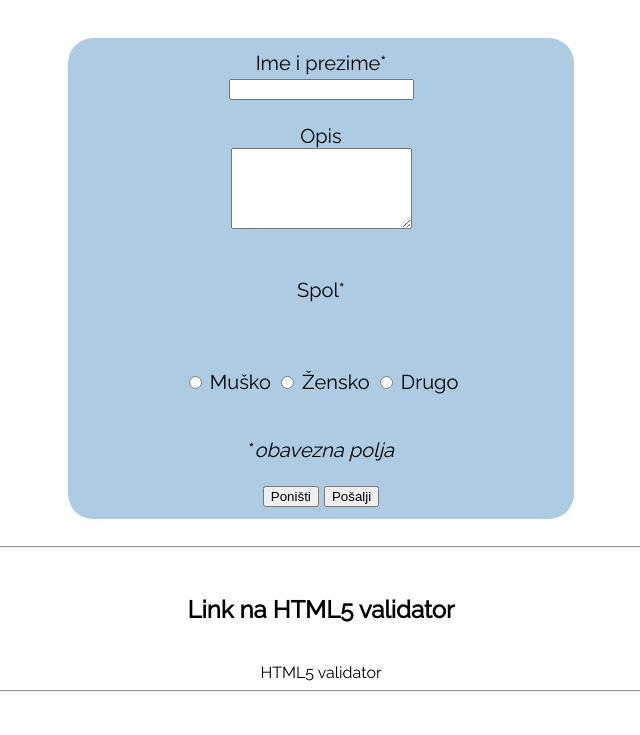
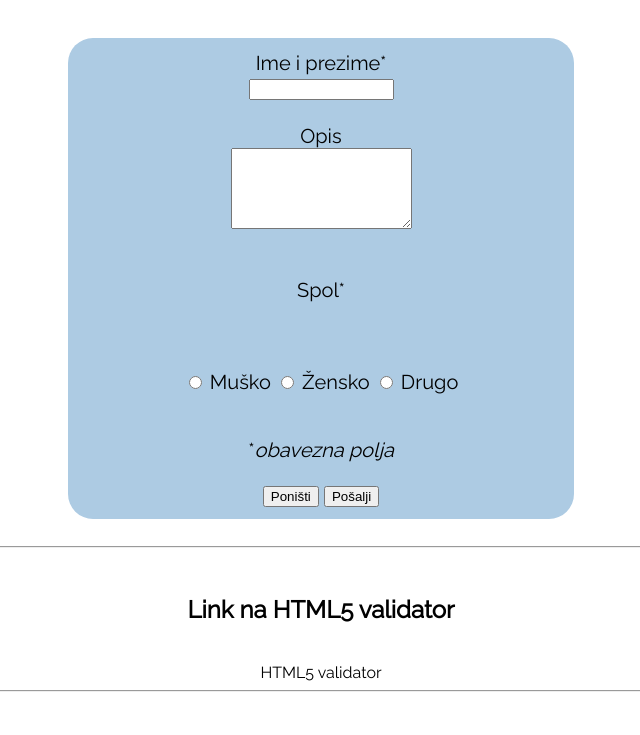
Before and after one commit to pericaArambasic/HTML-form-with-3-inputs, a plain HTML site: page index.html in a window 1280 px wide. Shown: the part 61-796 px from the top of the page, without its empty margins (319-959 px from the left). Drawn offline with Linux system fonts and the light colour scheme.

Commit message:
Add files via upload
changed input length (again)

```diff
--- a/index.html
+++ b/index.html
@@ -17,7 +17,7 @@
   <div id="form">
    <form name="basic_form" action="#" method="POST">
     <label for="ime_i_prezime">Ime i prezime*</label><br>
-    <input type="text" name="ime_i_prezime" size="20" maxlength="20" id="ime_i_prezime" required><br><br>
+    <input type="text" name="ime_i_prezime" size="15" maxlength="20" id="ime_i_prezime" required><br><br>
     <label for="opis">Opis</label><br>
     <textarea name="opis" id="opis" cols="20" rows="5"></textarea><br><br>
     <p>Spol*</p><br><br>
```
